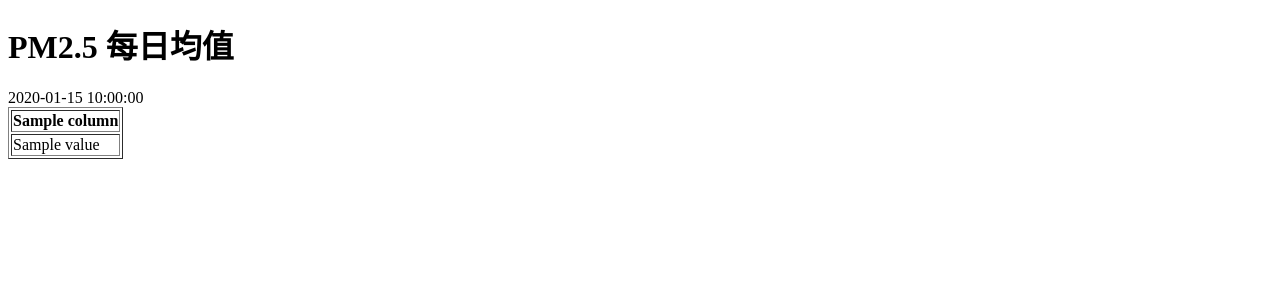
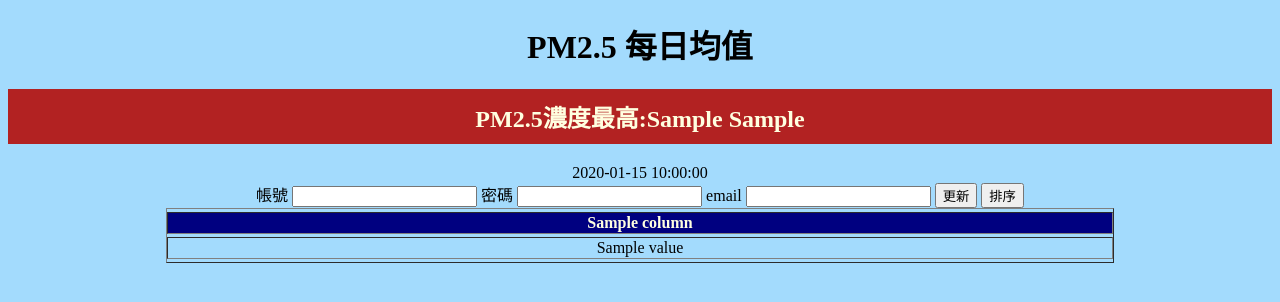
Before and after one commit to BronteHsu/WebSite, a Flask app: template templates/pm25.html in a window 1280 px wide. Shown: the top 302 px of the page. Run offline with Flask 2, Linux system fonts and the light colour scheme; the template is opened without the code that fills it: most values are stand-ins (such as "Sample title", 1, 10 or a date in 2020).

Commit message:
1.新增pm25資料 2.新增pm25排序功能 3.新增css和最高pm25

```diff
--- a/main.py
+++ b/main.py
@@ -1,25 +1,31 @@
-from flask import Flask, render_template
+from flask import Flask, render_template ,request
 from datetime import datetime
 import pandas as pd
 
-webObj=Flask(__name__) # main.py
+webObj = Flask(__name__) # main.py
 
 # 建立route
 
 @webObj.route('/') # 首頁
 def frontPage():
-    name='bronte'
-    time=today()
-    return render_template('index.html',**locals())
+    name = 'bronte'
+    time = today()
+    return render_template('index.html', **locals())
 
 @webObj.route('/pm25', methods=['GET', 'POST'])
 def pm25():
     url = 'https://data.epa.gov.tw/api/v1/aqx_p_02?limit=1000&api_key=9be7b239-557b-4c10-9775-78cadfc555e9&sort=ImportDate%20desc&format=csv'
     df = pd.read_csv(url)[['county', 'Site', 'PM25', 'ItemUnit']]
-
+    df.dropna(inplace=True)
     columns = df.columns
     values = df.values.tolist()
     time = today()
+    pm25_sort = sorted(values, key=lambda x:x[2], reverse=True)
+    result_sort = pm25_sort[0][1], pm25_sort[0][2]
+
+    if request.method == 'POST':
+        if request.form.get('sort'):
+            values = pm25_sort
 
     return render_template('pm25.html', **locals())
 
@@ -27,4 +33,4 @@ def pm25():
 def today():
     return datetime.now().strftime('%Y-%m-%d %H:%M:%S')
 
-webObj.run(debug=True)
+webObj.run(debug = True)
--- a/templates/index.html
+++ b/templates/index.html
@@ -9,5 +9,6 @@
 <body>
     <h1>{{name}}</h1>
     <h3>{{time}}</h3>
+    <a href="/pm25">PM2.5資料</a>
 </body>
 </html>
--- a/templates/pm25.html
+++ b/templates/pm25.html
@@ -5,11 +5,45 @@
     <meta http-equiv="X-UA-Compatible" content="IE=edge">
     <meta name="viewport" content="width=device-width, initial-scale=1.0">
     <title>PM25</title>
+    <!-- css -->
+    <style>
+        body{
+            background-color: rgb(163, 219, 253);
+            text-align: center;
+        }
+        table{
+            width: 75%;
+            margin-left: auto;
+            margin-right: auto;
+            border-collapse: separate;
+            border-spacing: 0px 3px;
+        }
+        thead{
+            background-color: navy;
+            color: lightyellow;
+        }
+        h2{
+            background-color: firebrick;
+            color: lightyellow;
+            padding: 10px;
+        }
+    </style>
 </head>
 <body>
     <h1>PM2.5 每日均值</h1>
+    <h2>PM2.5濃度最高:{{result_sort.0}} {{result_sort.1}}</h2>
     {{time}}
-    <table border="pm25">
+    <form action="" method="POST">
+        帳號
+        <input type="text">
+        密碼
+        <input type="password">
+        email
+        <input type="">
+        <input type="submit" name="update" value="更新">
+        <input type="submit" name="sort" value="排序">
+    </form>
+    <table id="pm25" border="1">
         <thead>
             <tr>
                 {% for column in columns %}
```
